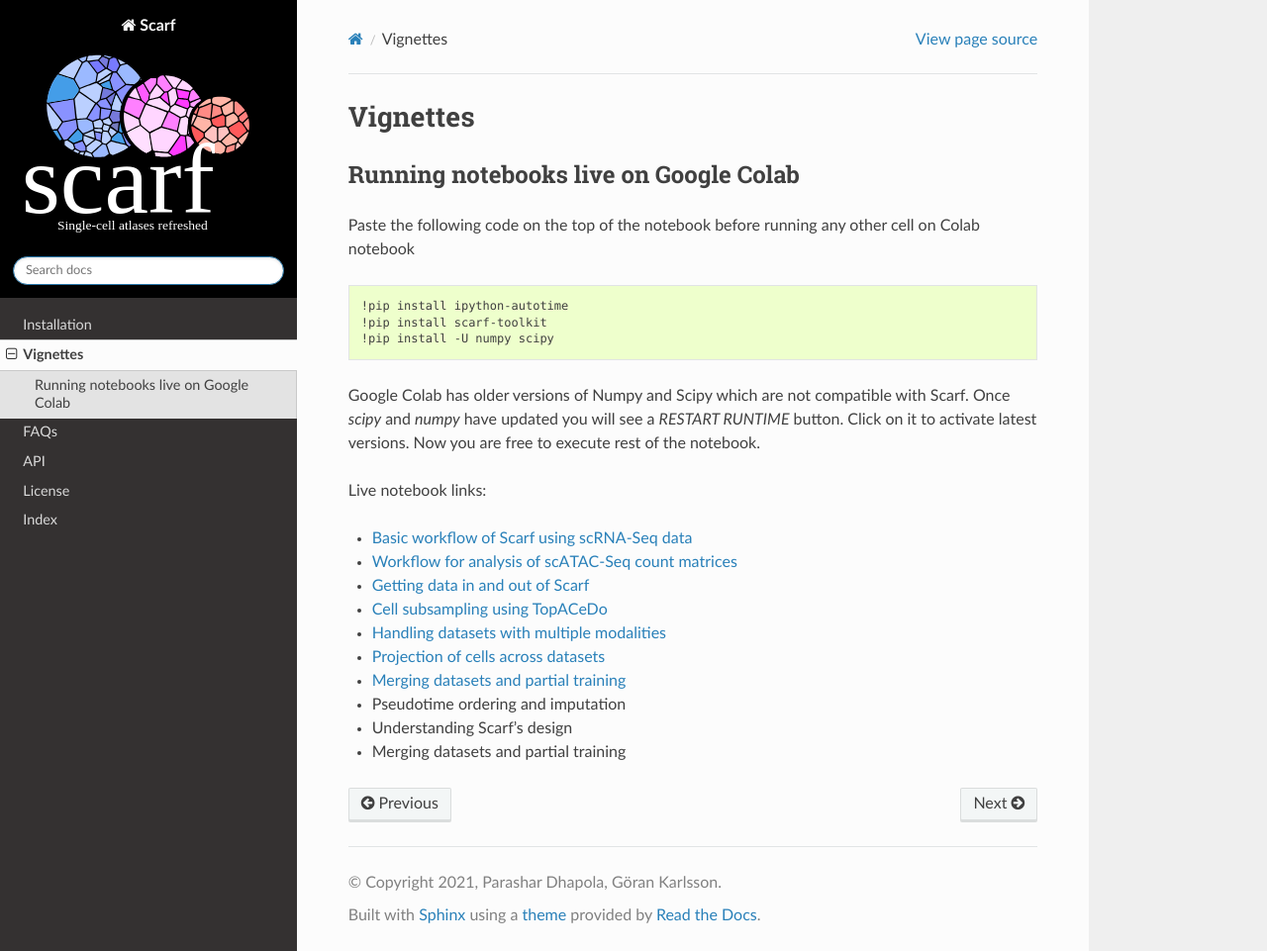
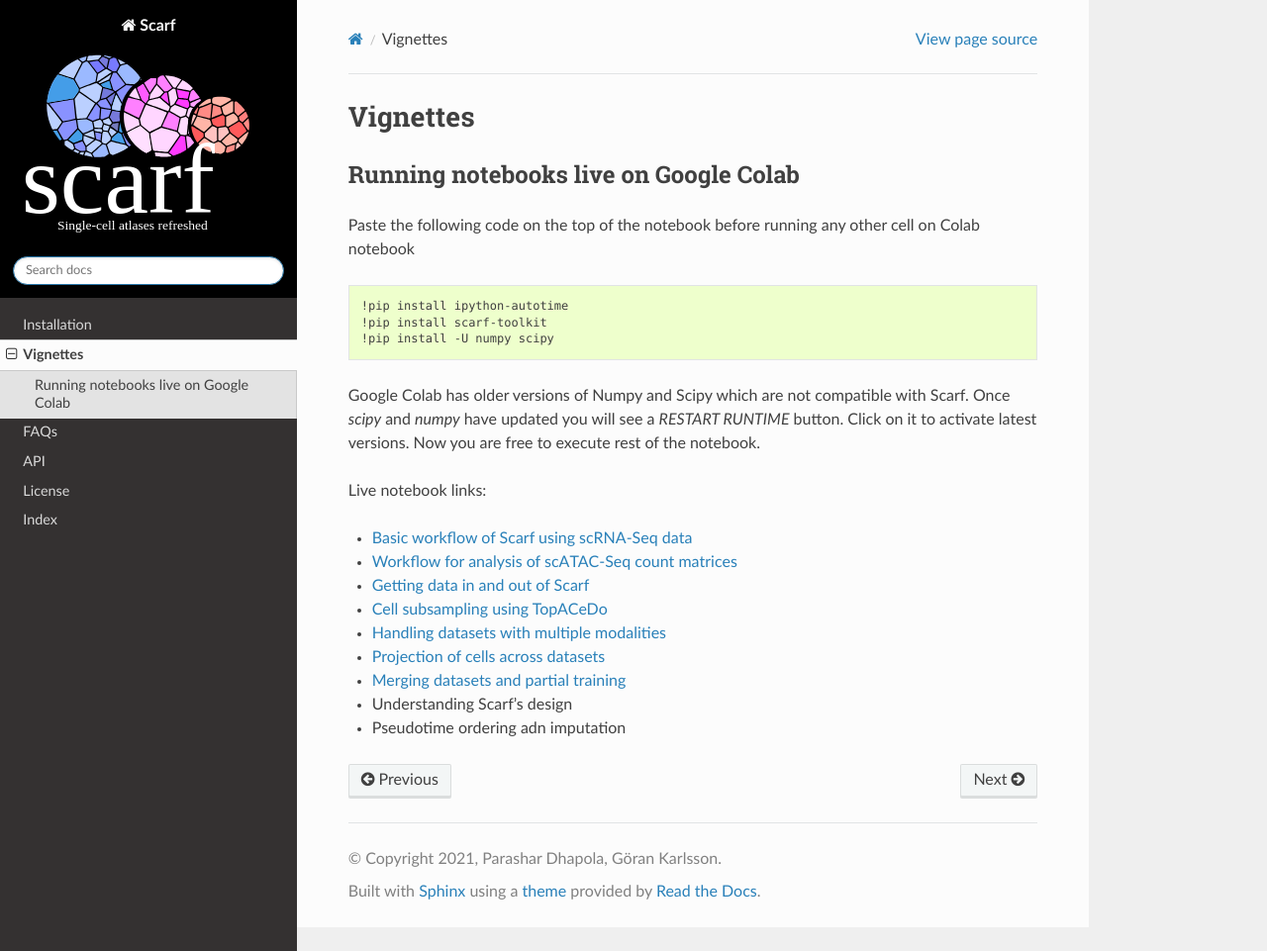
Before and after one commit to parashardhapola/scarf, a Sphinx documentation site: the page built from docs/source/vignettes.rst, in a window 1280 px wide and 961 px high. Shown: the whole window at 99% size. Built offline with Sphinx 7.4.7 and the Read the Docs theme 2.0.0, drawn with Linux system fonts in a browser that asks for light colours; pages that are not in the unit, such as notebooks, are missing from menus.

Commit message:
updated vignettes

```diff
--- a/docs/source/vignettes.rst
+++ b/docs/source/vignettes.rst
@@ -38,6 +38,5 @@ Live notebook links:
 - `Handling datasets with multiple modalities <https://colab.research.google.com/github/parashardhapola/scarf_vignettes/blob/main/multiple_modalities.ipynb>`_
 - `Projection of cells across datasets <https://colab.research.google.com/github/parashardhapola/scarf_vignettes/blob/main/data_projection.ipynb>`_
 - `Merging datasets and partial training <https://colab.research.google.com/github/parashardhapola/scarf_vignettes/blob/main/merging_datasets.ipynb>`_
-- Pseudotime ordering and imputation
 - Understanding Scarf's design
-- Merging datasets and partial training
+- Pseudotime ordering adn imputation
```
Also changed, not shown: docs/source/vignettes/basic_tutorial_scATACseq.md (+0 -5 lines), docs/source/vignettes/data_projection.md (+0 -4 lines), docs/source/vignettes/merging_datasets.md (+2 -2 lines).
